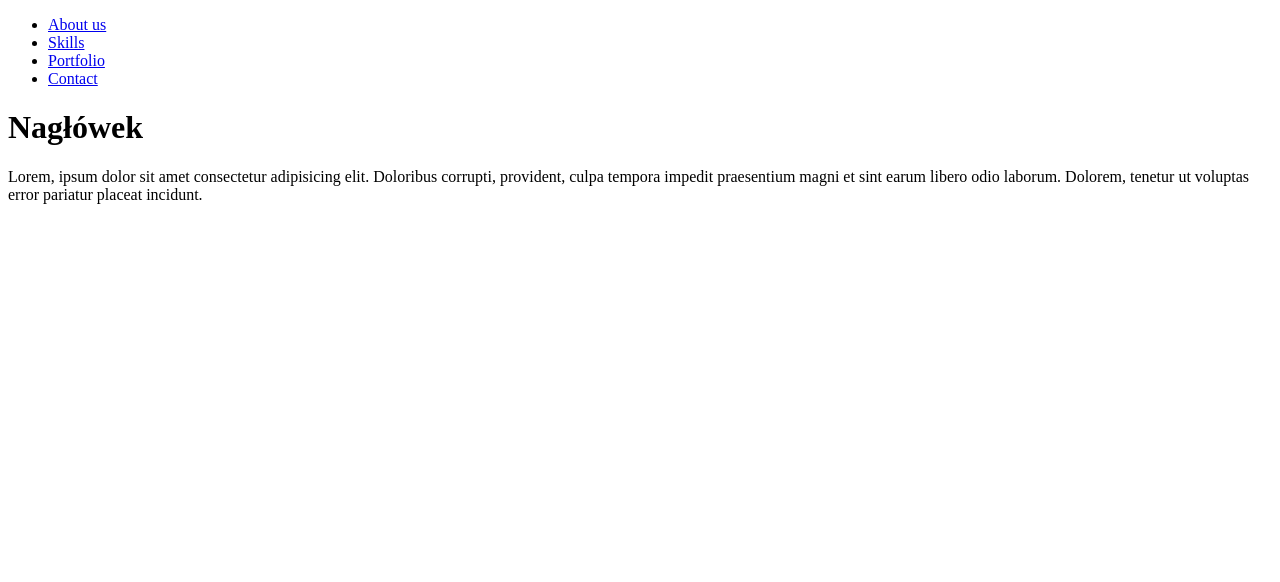
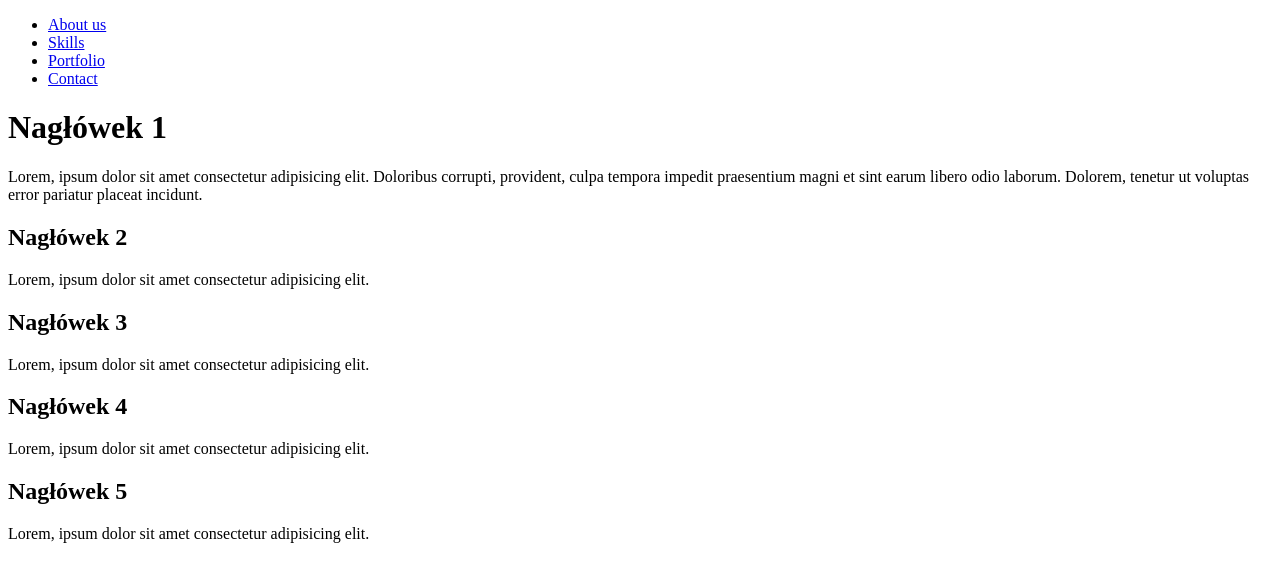
Before and after one commit to mobionwebsite/15-html-prosta-strona, a plain HTML site: page index.html in a window 1280 px wide. Drawn offline with Linux system fonts and the light colour scheme.

Commit message:
section skills

```diff
--- a/index.html
+++ b/index.html
@@ -19,12 +19,21 @@
 
 
     <!--Section About us-->
-    <h1>Nagłówek</h1>
+    <h1>Nagłówek 1</h1>
     <p>Lorem, ipsum dolor sit amet consectetur adipisicing elit. Doloribus corrupti,
         provident, culpa tempora impedit praesentium magni et sint earum libero odio laborum.
         Dolorem, tenetur ut voluptas error pariatur placeat incidunt.</p>
 
 
+    <!--Section Skills-->
+
+    <div class="skill"><h2>Nagłówek 2</h2>Lorem, ipsum dolor sit amet consectetur adipisicing elit.</div>
+    <div class="skill"><h2>Nagłówek 3</h2>Lorem, ipsum dolor sit amet consectetur adipisicing elit.</div>
+    <div class="skill"><h2>Nagłówek 4</h2>Lorem, ipsum dolor sit amet consectetur adipisicing elit.</div>
+    <div class="skill"><h2>Nagłówek 5</h2>Lorem, ipsum dolor sit amet consectetur adipisicing elit.</div>
+
+
+
 
 </body>
 </html>
```
